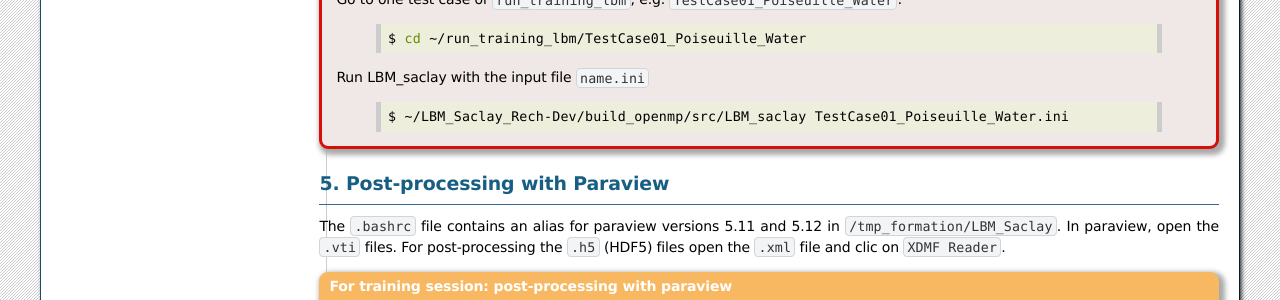
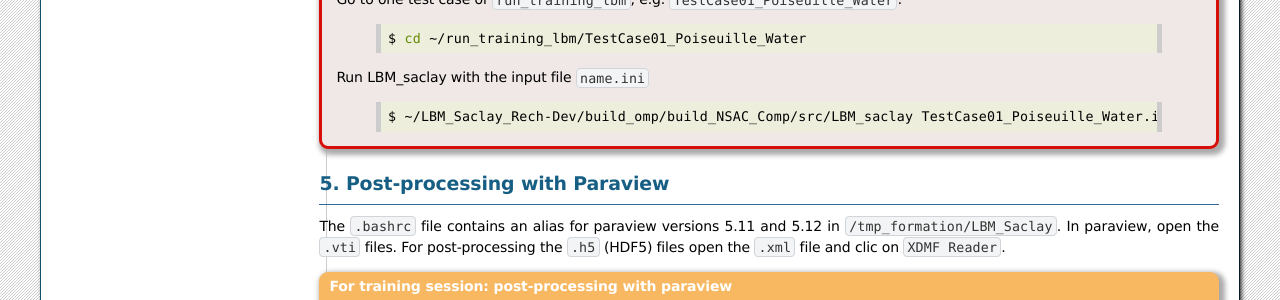
Before and after one commit to cea-lbm-saclay/LBM_Saclay_Documentation, a Sphinx documentation site: the page built from doc/src_doc/01_USER_GUIDE/QUICKSTART/quickstart.rst, in a window 1280 px wide and 900 px high, scrolled down 1988 px. Shown: the part 159-459 px from the top of the window. Built offline with Sphinx 7.4.7, drawn with Linux system fonts in a browser that asks for light colours.

Commit message:
Update quickstart

```diff
--- a/doc/src_doc/01_USER_GUIDE/QUICKSTART/quickstart.rst
+++ b/doc/src_doc/01_USER_GUIDE/QUICKSTART/quickstart.rst
@@ -245,7 +245,7 @@ It is recommended to start with a test case of folder ``run_training_lbm`` and e
 
     .. code-block:: shell
 
-       $ ~/LBM_Saclay_Rech-Dev/build_openmp/src/LBM_saclay TestCase01_Poiseuille_Water.ini
+       $ ~/LBM_Saclay_Rech-Dev/build_omp/build_NSAC_Comp/src/LBM_saclay TestCase01_Poiseuille_Water.ini
 
 5. Post-processing with Paraview
 --------------------------------
```
